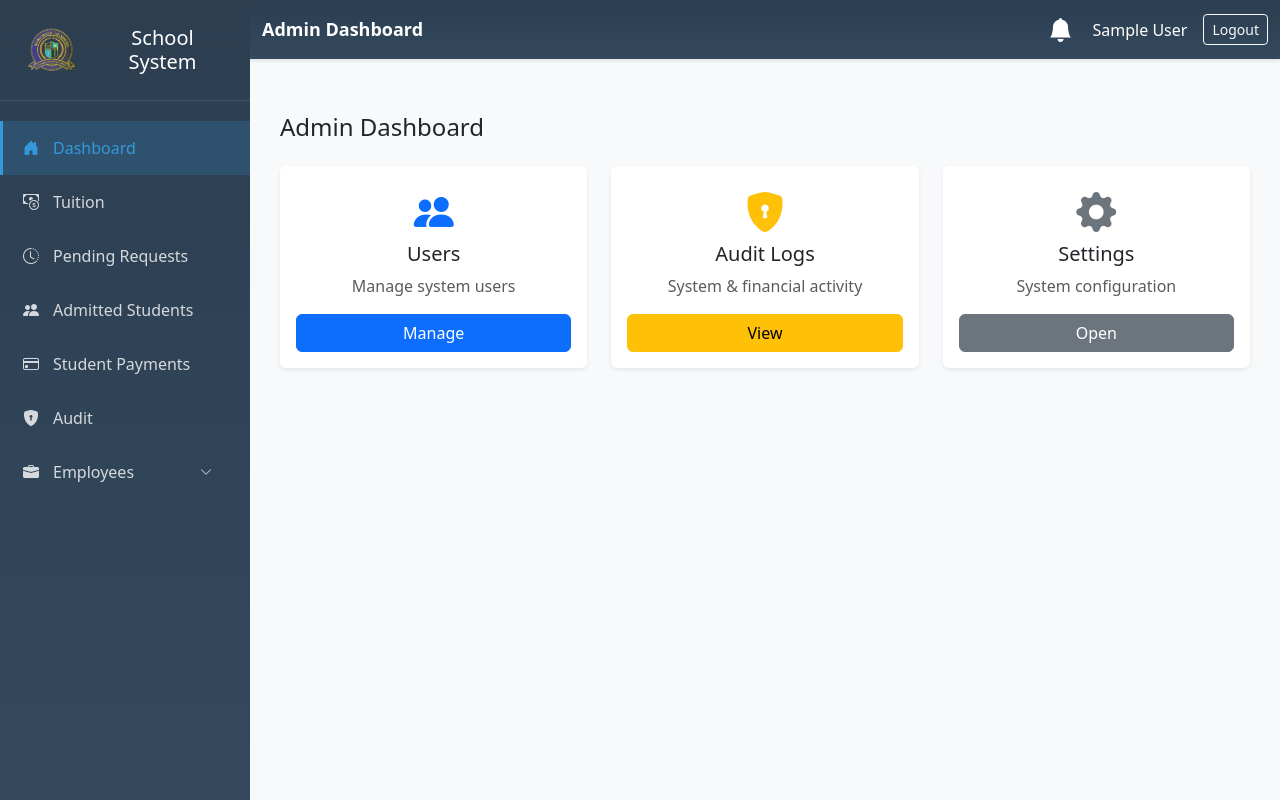
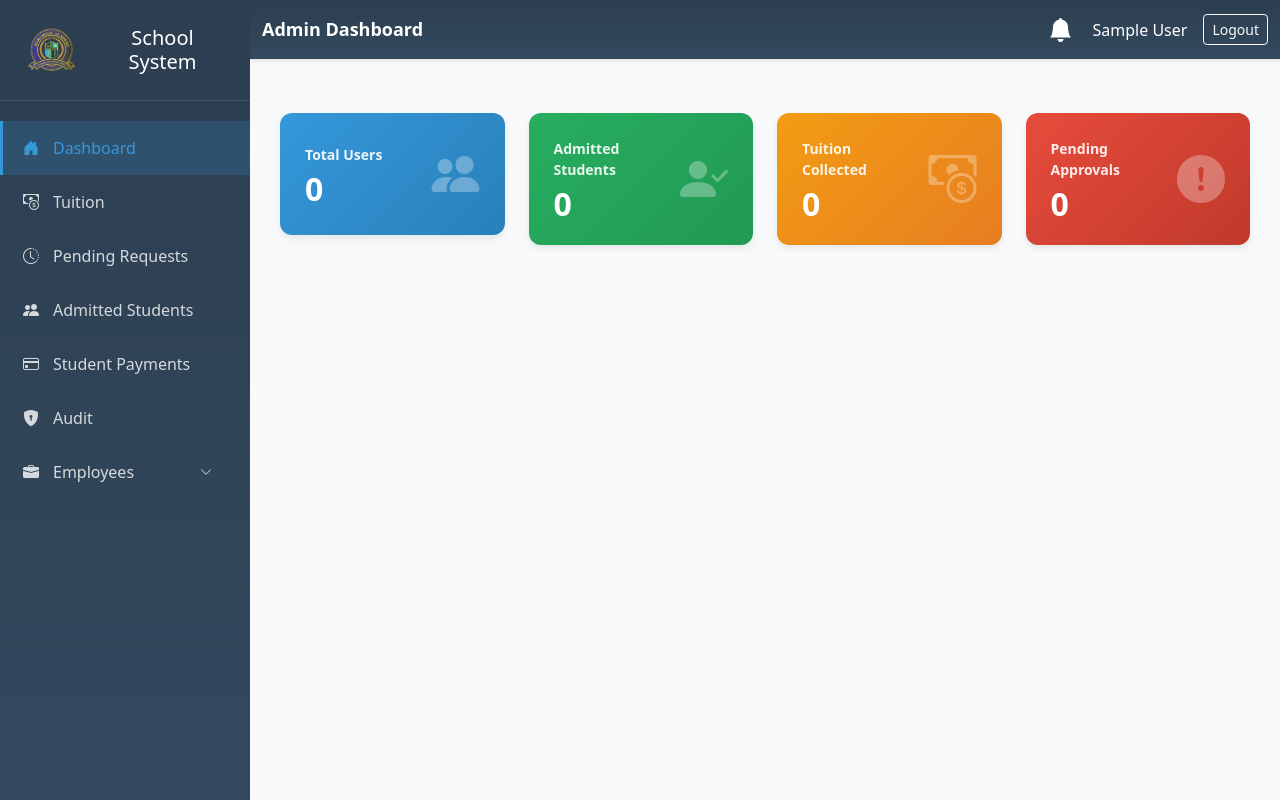
Before and after one commit to janiwyn/SchoolSystem, a PHP site: page /app/admin/dashboard.php in a window 1280 px wide. Run offline with PHP 8.4, Linux system fonts and the light colour scheme; the visitor is signed in with stand-in values (Sample User, id 1); data that the repository does not hold is empty.

Commit message:
Added dashboard cards for the admin

```diff
--- a/app/admin/dashboard.php
+++ b/app/admin/dashboard.php
@@ -2,49 +2,154 @@
 $title = "Admin Dashboard";
 require_once __DIR__ . '/../helper/layout.php';
 
+// Get statistics for dashboard cards
+// Total Users
+$usersQuery = "SELECT COUNT(*) as total FROM users WHERE status = 1";
+$usersResult = $mysqli->query($usersQuery);
+$totalUsers = $usersResult->fetch_assoc()['total'] ?? 0;
+
+// Total Admitted Students
+$studentsQuery = "SELECT COUNT(*) as total FROM admit_students WHERE status = 'approved'";
+$studentsResult = $mysqli->query($studentsQuery);
+$totalStudents = $studentsResult->fetch_assoc()['total'] ?? 0;
+
+// Total Tuition Collected
+$tuitionQuery = "SELECT SUM(amount_paid) as total FROM student_payments WHERE status_approved = 'approved'";
+$tuitionResult = $mysqli->query($tuitionQuery);
+$totalTuition = $tuitionResult->fetch_assoc()['total'] ?? 0;
+
+// Pending Approvals
+$pendingQuery = "SELECT COUNT(*) as total FROM student_payments WHERE status_approved = 'unapproved' AND id NOT IN (SELECT DISTINCT payment_id FROM student_payment_topups WHERE status_approved = 'unapproved')";
+$pendingResult = $mysqli->query($pendingQuery);
+$pendingPayments = $pendingResult->fetch_assoc()['total'] ?? 0;
+
 ?>
 
-<div class="content-wrapper">
+<style>
+    .stat-card {
+        border-radius: 12px;
+        border: none;
+        box-shadow: 0 4px 6px rgba(0,0,0,0.07);
+        overflow: hidden;
+        transition: all 0.3s ease;
+    }
 
-    <h4 class="mb-4">Admin Dashboard</h4>
+    .stat-card:hover {
+        transform: translateY(-5px);
+        box-shadow: 0 8px 12px rgba(0,0,0,0.12);
+    }
 
-    <div class="row g-4">
+    .stat-card.blue {
+        background: linear-gradient(135deg, #3498db 0%, #2980b9 100%);
+        color: white;
+    }
 
-        <div class="col-md-4">
-            <div class="card shadow-sm border-0 h-100 text-center">
-                <div class="card-body">
-                    <i class="bi bi-people-fill fs-1 text-primary mb-3"></i>
-                    <h5>Users</h5>
-                    <p class="text-muted">Manage system users</p>
-                    <a href="users.php" class="btn btn-primary w-100">Manage</a>
+    .stat-card.green {
+        background: linear-gradient(135deg, #27ae60 0%, #229954 100%);
+        color: white;
+    }
+
+    .stat-card.orange {
+        background: linear-gradient(135deg, #f39c12 0%, #e67e22 100%);
+        color: white;
+    }
+
+    .stat-card.red {
+        background: linear-gradient(135deg, #e74c3c 0%, #c0392b 100%);
+        color: white;
+    }
+
+    .stat-card-body {
+        padding: 25px;
+        display: flex;
+        align-items: center;
+        justify-content: space-between;
+    }
+
+    .stat-content {
+        flex: 1;
+    }
+
+    .stat-label {
+        font-size: 14px;
+        font-weight: 600;
+        opacity: 0.9;
+        margin-bottom: 8px;
+    }
+
+    .stat-value {
+        font-size: 32px;
+        font-weight: 700;
+        line-height: 1;
+    }
+
+    .stat-icon {
+        font-size: 48px;
+        opacity: 0.3;
+        margin-left: 20px;
+    }
+</style>
+
+<div class="row g-4 mb-4">
+    <!-- Total Users Card -->
+    <div class="col-md-6 col-lg-3">
+        <div class="card stat-card blue">
+            <div class="card-body stat-card-body">
+                <div class="stat-content">
+                    <div class="stat-label">Total Users</div>
+                    <div class="stat-value"><?= $totalUsers ?></div>
+                </div>
+                <div class="stat-icon">
+                    <i class="bi bi-people-fill"></i>
                 </div>
             </div>
         </div>
+    </div>
 
-        <div class="col-md-4">
-            <div class="card shadow-sm border-0 h-100 text-center">
-                <div class="card-body">
-                    <i class="bi bi-shield-lock-fill fs-1 text-warning mb-3"></i>
-                    <h5>Audit Logs</h5>
-                    <p class="text-muted">System & financial activity</p>
-                    <a href="audit-logs.php" class="btn btn-warning w-100">View</a>
+    <!-- Total Admitted Students Card -->
+    <div class="col-md-6 col-lg-3">
+        <div class="card stat-card green">
+            <div class="card-body stat-card-body">
+                <div class="stat-content">
+                    <div class="stat-label">Admitted Students</div>
+                    <div class="stat-value"><?= $totalStudents ?></div>
+                </div>
+                <div class="stat-icon">
+                    <i class="bi bi-person-check-fill"></i>
                 </div>
             </div>
         </div>
+    </div>
 
-        <div class="col-md-4">
-            <div class="card shadow-sm border-0 h-100 text-center">
-                <div class="card-body">
-                    <i class="bi bi-gear-fill fs-1 text-secondary mb-3"></i>
-                    <h5>Settings</h5>
-                    <p class="text-muted">System configuration</p>
-                    <a href="settings.php" class="btn btn-secondary w-100">Open</a>
+    <!-- Total Tuition Collected Card -->
+    <div class="col-md-6 col-lg-3">
+        <div class="card stat-card orange">
+            <div class="card-body stat-card-body">
+                <div class="stat-content">
+                    <div class="stat-label">Tuition Collected</div>
+                    <div class="stat-value"><?= number_format($totalTuition, 0) ?></div>
+                </div>
+                <div class="stat-icon">
+                    <i class="bi bi-cash-coin"></i>
                 </div>
             </div>
         </div>
-
     </div>
 
+    <!-- Pending Approvals Card -->
+    <div class="col-md-6 col-lg-3">
+        <div class="card stat-card red">
+            <div class="card-body stat-card-body">
+                <div class="stat-content">
+                    <div class="stat-label">Pending Approvals</div>
+                    <div class="stat-value"><?= $pendingPayments ?></div>
+                </div>
+                <div class="stat-icon">
+                    <i class="bi bi-exclamation-circle-fill"></i>
+                </div>
+            </div>
+        </div>
+    </div>
 </div>
 
 <?php require_once __DIR__ . '/../helper/layout-footer.php'; ?>
```
